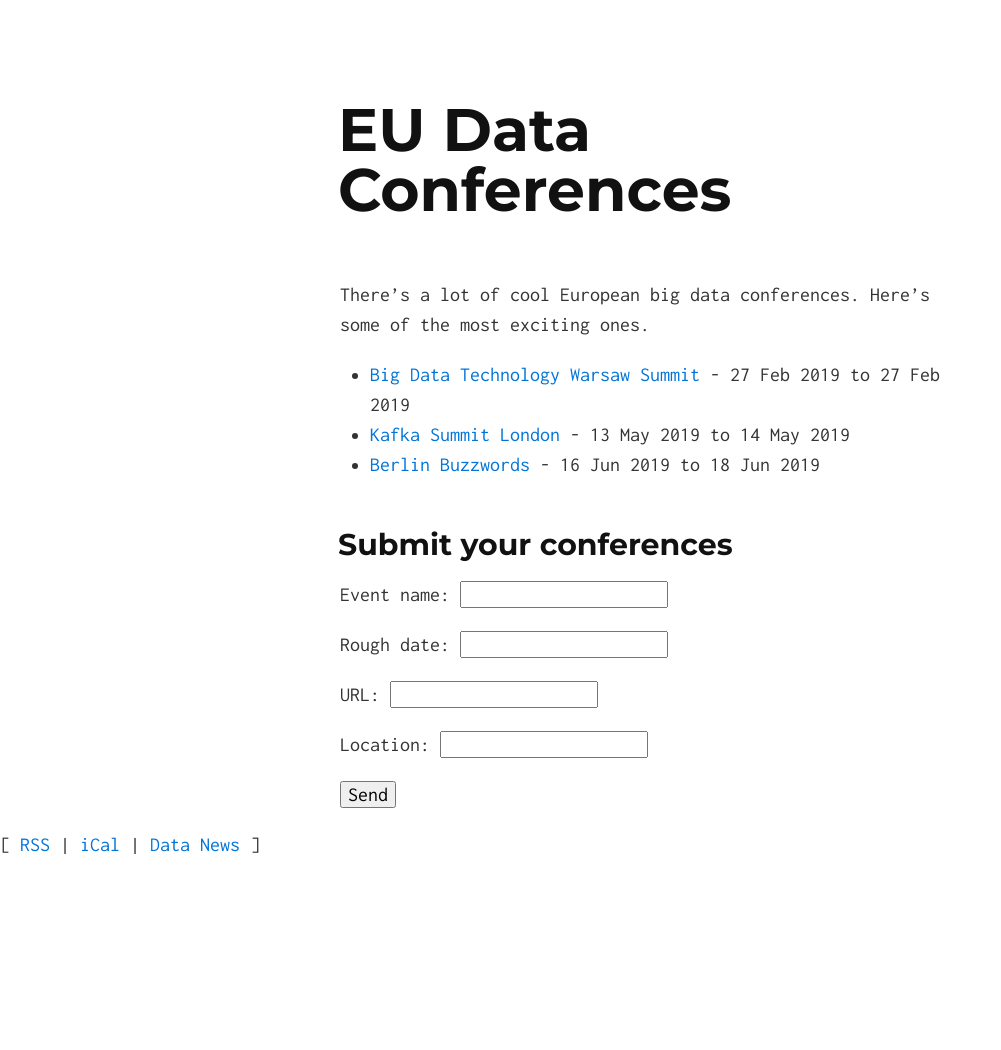
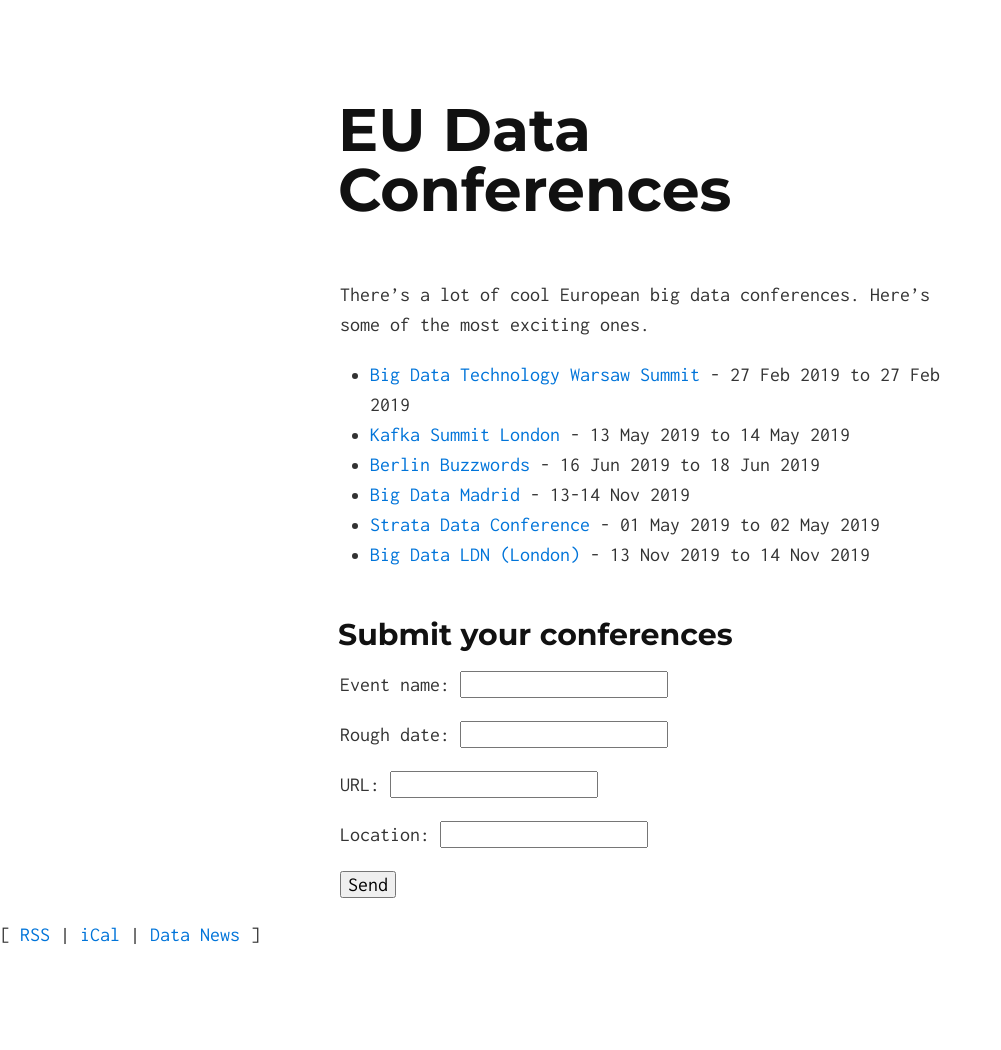
Before and after one commit to eudataconf/eudataconf, a Jekyll site: the page built from index.md, in a window 1280 px wide. Shown: the whole page, without its empty margins (0-1001 px from the left). Built offline with Jekyll 4.4.1, drawn with Linux system fonts in a browser that asks for light colours; a script that is not in the unit is left out; before the commit the page ends 960 px from its top, so only the background shows below that.

Commit message:
adding new conference talks

```diff
--- a/_data/conferences.yml
+++ b/_data/conferences.yml
@@ -18,3 +18,21 @@
     uid: 41
     uri: 'https://berlinbuzzwords.de'
     lowprice: £100
+  - name: Big Data Madrid
+    roughdate: 13-14 Nov 2019
+    startdate:
+    enddate:
+    uid: 42
+    uri: 'https://www.bigdataspain.org/2018/schedule'
+  - name: Strata Data Conference
+    roughdate: 1-2 May 2019
+    startdate: 2019-05-01
+    enddate: 2019-05-02
+    uid: 43
+    uri: 'https://conferences.oreilly.com/strata/strata-eu/schedule/2019-05-01'
+  - name: Big Data LDN (London)
+    roughdate: 13-14 Nov 2019
+    startdate: 2019-11-13
+    enddate: 2019-11-14
+    uid: 44
+    uri: 'https://bigdataldn.com'
```
